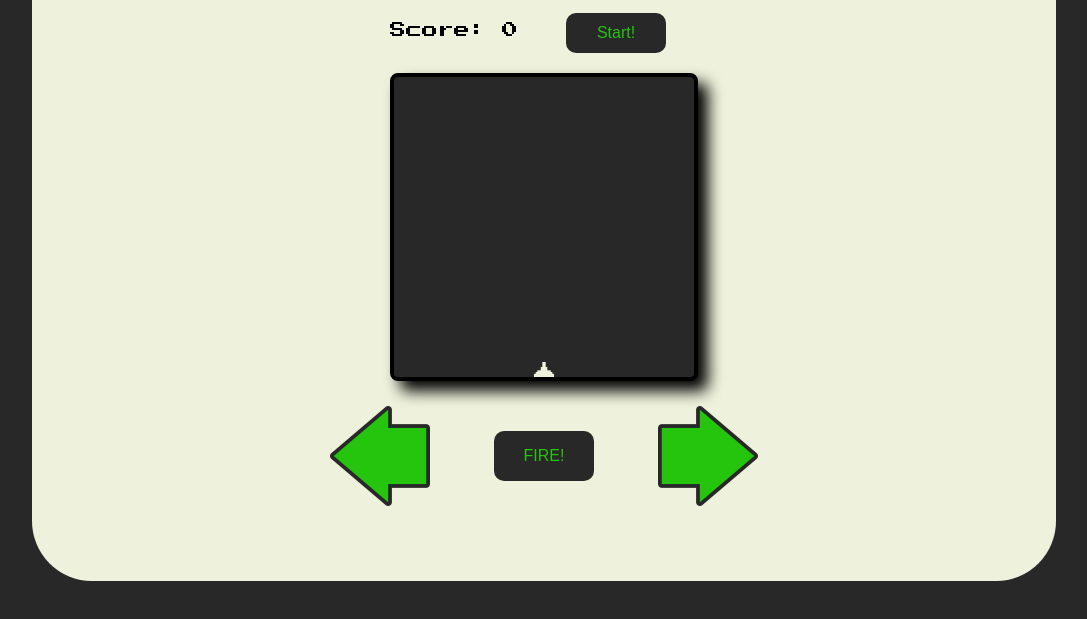
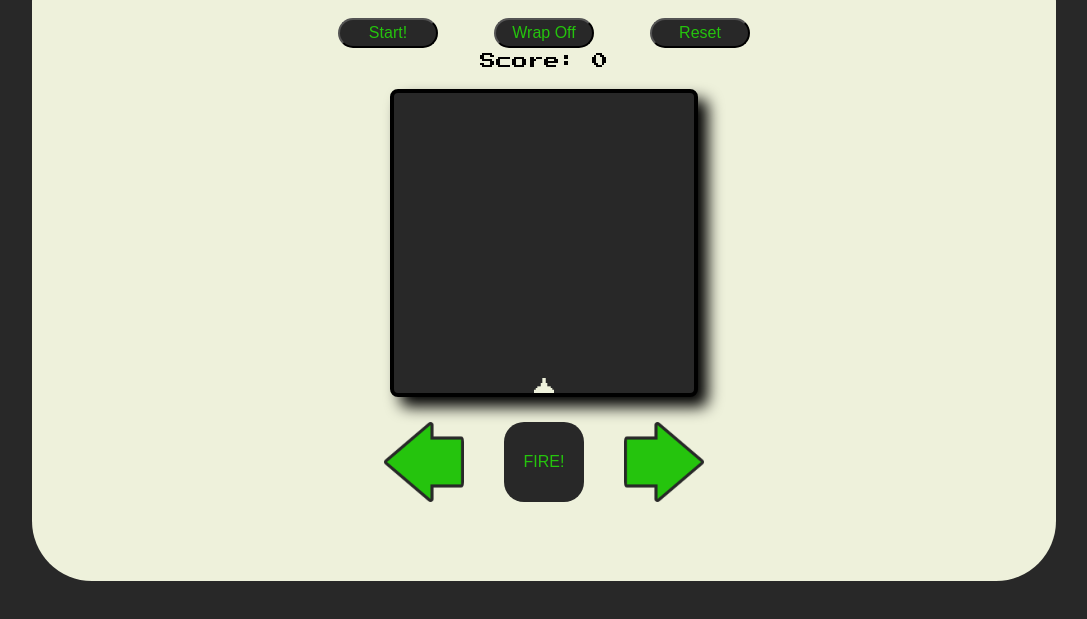
Before and after one commit to SJECollins/pixel-arcade, a plain HTML site: page invaders.html in a window 1280 px wide. Shown: the part 139-758 px from the top of the page, without its empty margins (96-1183 px from the left). Drawn offline with Linux system fonts and the light colour scheme.

Commit message:
Add wrap and reset buttons. Adjust styling in invaders css for buttons.

```diff
--- a/assets/css/invaders.css
+++ b/assets/css/invaders.css
@@ -1,20 +1,13 @@
 button {
-  background: none;
-  border-style: none;
+  background-color: #282828;
+  color: #25c40d;
   font-size: 1rem;
   width: 100px;
-  height: 100px;
-  margin-left: 32px;
-  margin-right: 32px;
+  padding: 4px 0;
+  border-style: outset;
+  border-radius: 20px;
+  margin: 5px 20px;
   cursor: pointer;
-}
-
-#start {
-  background-color: #282828;
-  color: #25c40d;
-  width: 100px;
-  height: 40px;
-  border-radius: 10px;
 }
 
 #board {
@@ -58,7 +51,14 @@ button {
   flex-direction: row;
   align-items: center;
   justify-content: center;
-  margin: 25px 0;
+  margin: 10px 0;
+}
+
+#directions button {
+  background-color: none;
+  border-style: none;
+  height: 80px;
+  width: 80px;
 }
 
 #left {
@@ -72,6 +72,4 @@ button {
 #fire {
   background-color: #282828;
   color:#25c40d;
-  height: 50px;
-  border-radius: 10px;
 }
--- a/assets/scripts/invaders.js
+++ b/assets/scripts/invaders.js
@@ -4,9 +4,11 @@ const result = document.getElementById("result")
 const score = document.getElementById("score")
 const endScore = document.getElementById("end-score")
 const startButton = document.getElementById("start")
+const reset = document.getElementById("reset")
 const fire = document.getElementById("fire")
 const left = document.getElementById("left")
 const right = document.getElementById("right")
+const wrap = document.getElementById("wrap")
 
 // Our global variables
 let currentPosition = 217
@@ -19,6 +21,18 @@ let gameEnd = ""
 let invadersId = 0
 let intervalTime = 0
 let noWrap = true
+
+function changeWrap() {
+  if (noWrap === true) {
+    noWrap = false
+    wrap.innerHTML = "ON"
+    return
+  } else if (noWrap === false) {
+    noWrap = true
+    wrap.innerHTML = "OFF"
+  }
+  return
+}
 
 // Our for loop creating our board
 for (let i = 0; i < 225; i++) {
@@ -191,3 +205,6 @@ startButton.addEventListener("click", startGame)
 fire.addEventListener("click", shoot)
 left.addEventListener("click", moveTank)
 right.addEventListener("click", moveTank)
+reset.addEventListener("click", () => {
+  location.reload()
+})
--- a/invaders.html
+++ b/invaders.html
@@ -19,8 +19,12 @@
   <section id="main-screen">
     <h1>Space Invaders</h1>
 
-    <p2>Score: <span id="score">0</span></p2>
+    <div>
       <button id="start">Start!</button>
+      <button onclick="changeWrap()">Wrap <span id="wrap">Off</span></button>
+      <button id="reset">Reset</button>
+    </div>
+    <p>Score: <span id="score">0</span></p>
 
     <div id="game-over">
       <div id="end">
```
